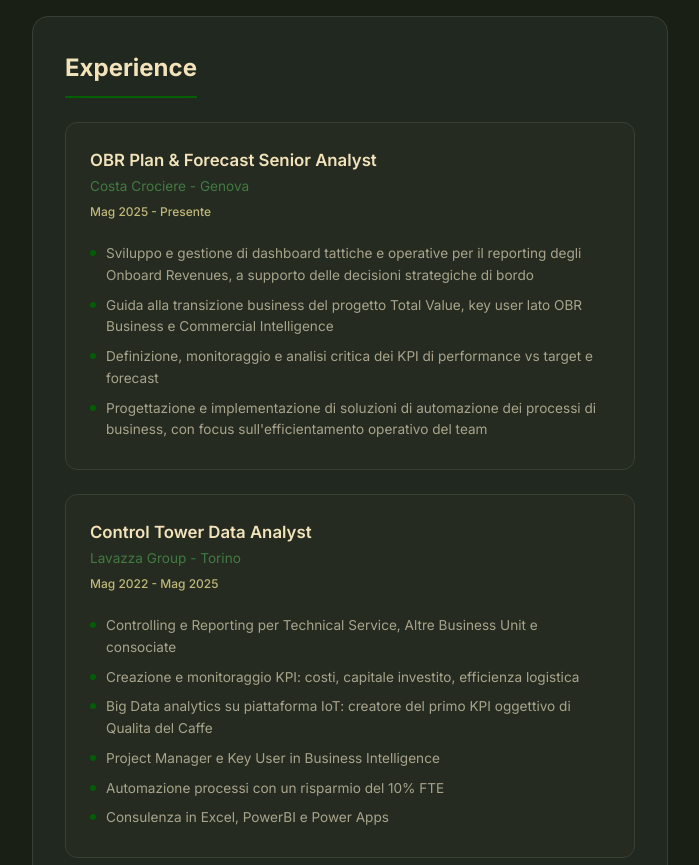
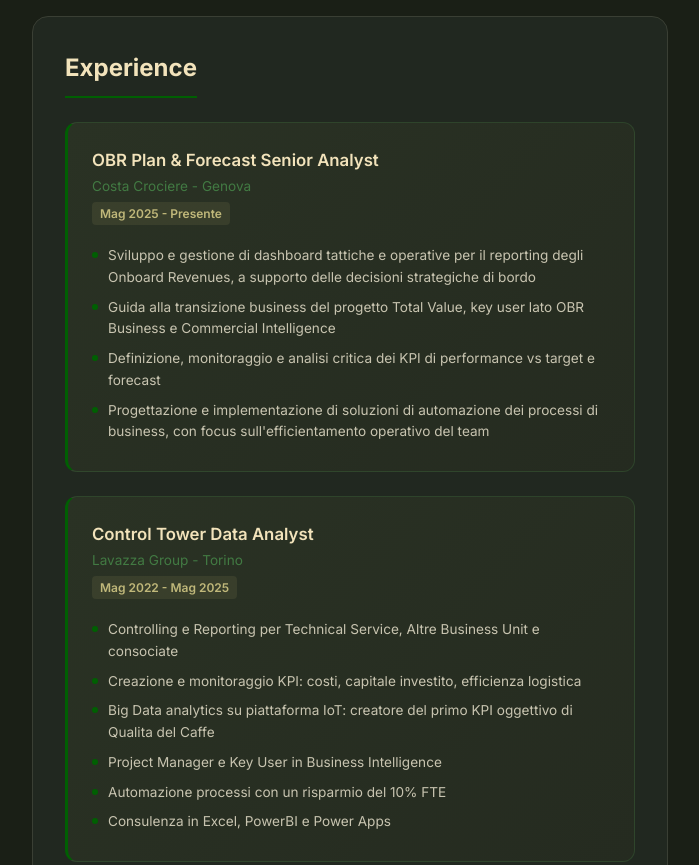
Before and after one commit to 3Valli-png/interactive-portfolio, a website: page docs/index.html in a window 1280 px wide. Shown: the part 1020-1885 px from the top of the page, without its empty margins (280-979 px from the left). Drawn offline with Linux system fonts and the light colour scheme.

Commit message:
style: experience card più visibili, preload foto profilo
- Experience card: gradient verde, bordo sinistro accento, hover verde marcato
- Periodo con background pill dorato, testo dettagli più luminoso
- Preload + fetchpriority=high per foto profilo (caricamento istantaneo)

Co-Authored-By: Claude Opus 4.6 <noreply@anthropic.com>

```diff
--- a/docs/index.html
+++ b/docs/index.html
@@ -8,6 +8,7 @@
   <link rel="preconnect" href="https://fonts.googleapis.com">
   <link rel="preconnect" href="https://fonts.gstatic.com" crossorigin>
   <link href="https://fonts.googleapis.com/css2?family=Inter:wght@400;500;600;700;800&display=swap" rel="stylesheet">
+  <link rel="preload" href="assets/profile.jpg" as="image">
   <link rel="stylesheet" href="style.css">
 </head>
 <body>
@@ -18,7 +19,7 @@
   <!-- ========== LEFT SIDEBAR ========== -->
   <aside class="sidebar sidebar-left" id="sidebarLeft">
     <div class="profile-section">
-      <img src="assets/profile.jpg" alt="Valerio Russo" class="profile-photo">
+      <img src="assets/profile.jpg" alt="Valerio Russo" class="profile-photo" fetchpriority="high">
       <h1 class="profile-name">Valerio Russo</h1>
       <p class="profile-role">OBR Plan & Forecast Senior Analyst</p>
       <span class="profile-badge">
@@ -91,7 +92,7 @@
         </div>
         <div class="highlight-card">
           <span class="highlight-number">3</span>
-          <span class="highlight-label">Aziende FMCG+</span>
+          <span class="highlight-label">Aziende</span>
         </div>
       </div>
     </section>
--- a/docs/style.css
+++ b/docs/style.css
@@ -686,8 +686,9 @@ img {
 }
 
 .experience-card {
-  background: var(--color-bg-card);
-  border: 1px solid var(--color-border);
+  background: linear-gradient(135deg, #2a3224 0%, #252b20 100%);
+  border: 1px solid rgba(66, 122, 67, 0.3);
+  border-left: 3px solid var(--color-primary);
   border-radius: 12px;
   padding: var(--space-lg);
   transition: transform var(--transition-base), box-shadow var(--transition-base), border-color var(--transition-base);
@@ -695,8 +696,10 @@ img {
 
 .experience-card:hover {
   transform: translateY(-2px);
-  box-shadow: var(--shadow-hover);
-  border-color: var(--color-primary);
+  background: linear-gradient(135deg, #1a3a1b 0%, #1f331e 100%);
+  box-shadow: 0 6px 24px rgba(0, 95, 2, 0.3), var(--shadow-hover);
+  border-color: rgba(66, 122, 67, 0.6);
+  border-left-color: var(--color-secondary);
 }
 
 .exp-card-header {
@@ -731,9 +734,12 @@ img {
 .exp-period {
   font-size: 0.75rem;
   color: var(--color-highlight);
-  font-weight: 500;
+  font-weight: 600;
   display: inline-block;
   margin-top: 4px;
+  padding: 2px 8px;
+  background: rgba(192, 184, 122, 0.1);
+  border-radius: 4px;
 }
 
 .exp-details {
@@ -746,7 +752,7 @@ img {
   padding-left: var(--space-md);
   position: relative;
   font-size: 0.85rem;
-  color: var(--color-text-secondary);
+  color: #c8c4b0;
   line-height: 1.6;
 }
 
```
